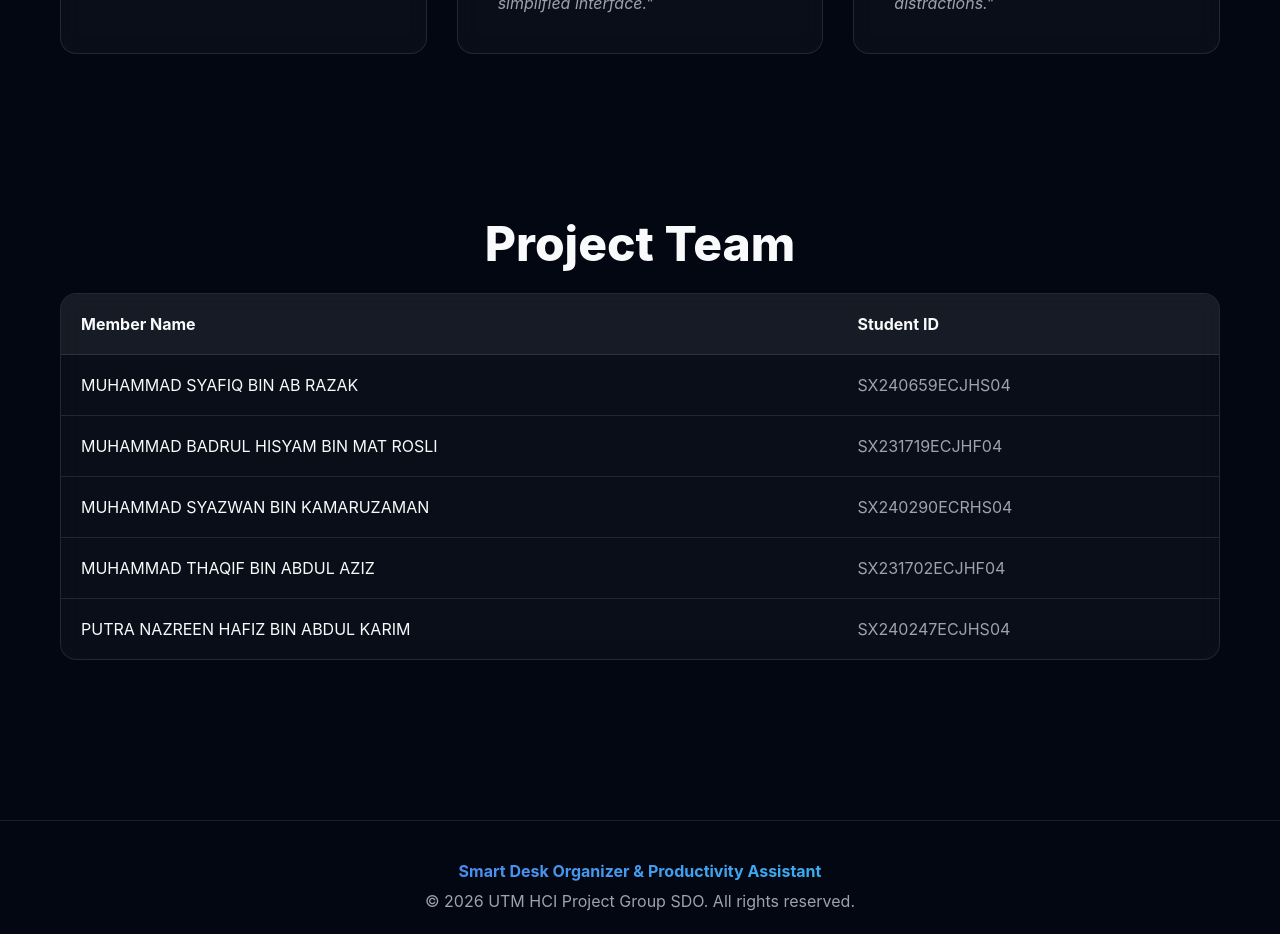
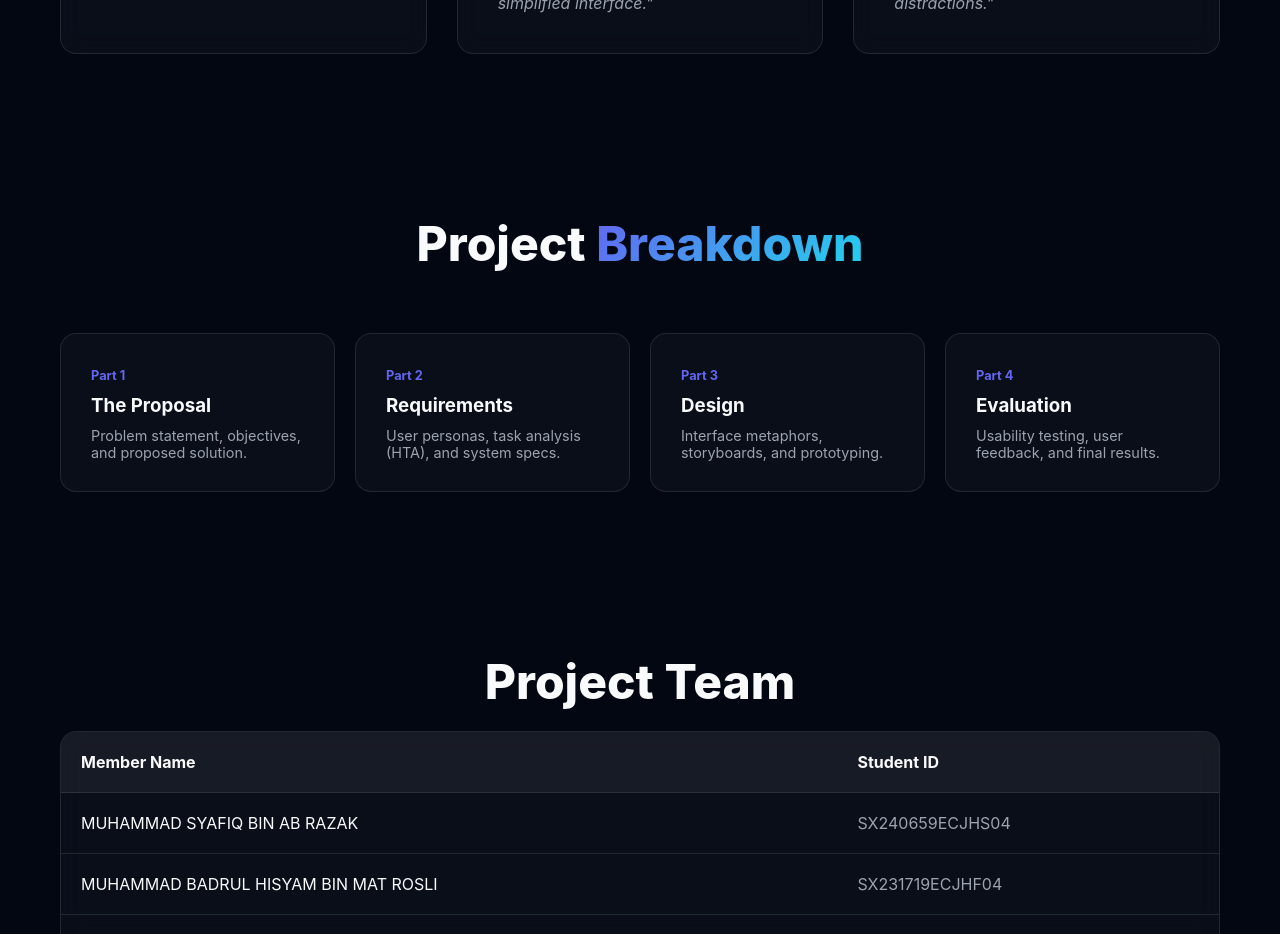
Before and after one commit to kipopopo/smart-desk-organizer, a Next.js app: page / in a window 1280 px wide. Shown: the part 2100-3034 px from the top of the page. Built offline with nearby package versions, Linux system fonts and the light colour scheme.

Commit message:
Feat: Added Project Breakdown navigation to the home page

```diff
--- a/src/app/page.js
+++ b/src/app/page.js
@@ -79,6 +79,27 @@ export default function Home() {
         </div>
       </section>
 
+      {/* Project Breakdown Section */}
+      <section className="section animate" id="breakdown">
+        <h2 className="title" style={{ textAlign: 'center', fontSize: '3rem', marginBottom: '60px' }}>
+          Project <span className="gradient-text">Breakdown</span>
+        </h2>
+        <div style={{ display: 'grid', gridTemplateColumns: 'repeat(auto-fit, minmax(250px, 1fr))', gap: '20px' }}>
+          {[
+            { tag: 'Part 1', title: 'The Proposal', href: '/part-1', desc: 'Problem statement, objectives, and proposed solution.' },
+            { tag: 'Part 2', title: 'Requirements', href: '/part-2', desc: 'User personas, task analysis (HTA), and system specs.' },
+            { tag: 'Part 3', title: 'Design', href: '/part-3', desc: 'Interface metaphors, storyboards, and prototyping.' },
+            { tag: 'Part 4', title: 'Evaluation', href: '/part-4', desc: 'Usability testing, user feedback, and final results.' },
+          ].map((item, i) => (
+            <a href={`/smart-desk-organizer${item.href}`} key={i} className="glass" style={{ padding: '30px', textDecoration: 'none', transition: 'transform 0.3s', display: 'block' }}>
+              <span style={{ fontSize: '0.8rem', color: 'var(--primary)', fontWeight: 'bold' }}>{item.tag}</span>
+              <h3 style={{ margin: '10px 0' }}>{item.title}</h3>
+              <p style={{ fontSize: '0.9rem', color: 'var(--text-muted)' }}>{item.desc}</p>
+            </a>
+          ))}
+        </div>
+      </section>
+
       {/* Team Section */}
       <section className="section" id="team">
         <h2 className="title">Project Team</h2>
```
